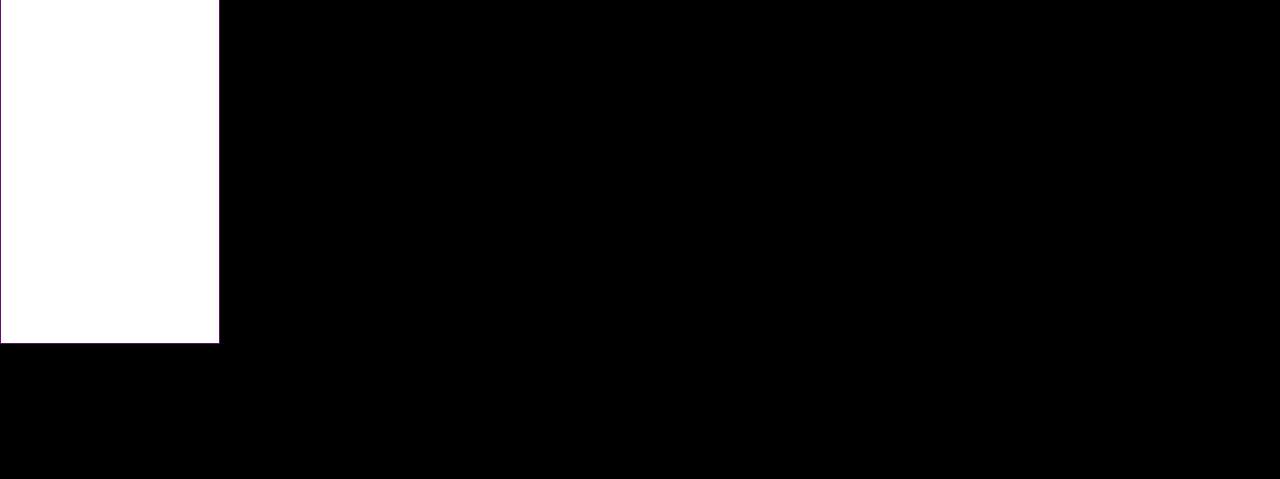
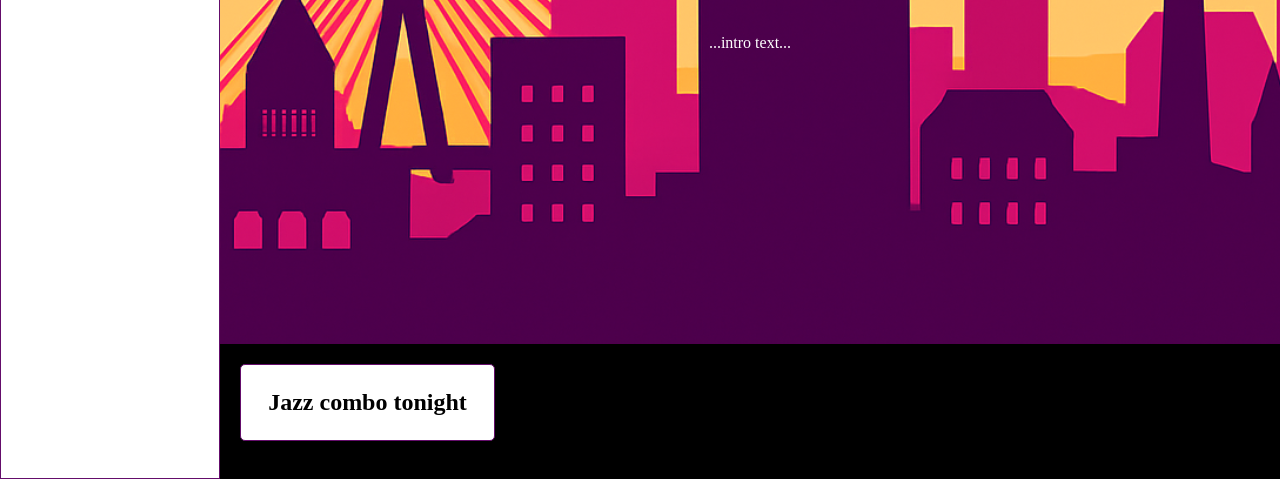
Before and after one commit to CSefcek/local-events-page, a plain HTML site: page index.html in a window 1280 px wide. Shown: the part 456-935 px from the top of the page. Before the commit the page ends 800 px from the top, so only its background shows below. Drawn offline with Linux system fonts and the light colour scheme.

Commit message:
Add styles and background image to hero section

```diff
--- a/styles.css
+++ b/styles.css
@@ -27,10 +27,21 @@ body {
 
 }
 
+.hero {
+    background: url(images/skyline-mod.png);
+    display: flex;
+    flex-direction: column;
+    justify-content: center;
+    align-items: center;
+    min-height: 100vh;
+    color: white;
+    text-align: center;
+}
+
 h1 {
     margin-top: 0;
     padding: 70px;
-    background: linear-gradient(90deg,#E65C19, #B51B75, #640D6B);
+    /*background: linear-gradient(90deg,#E65C19, #B51B75, #640D6B);*/
     text-align: center;
 
 
```
Also changed, not shown: index.html (+1 -1 lines), images/skyline-mod.png (added).
